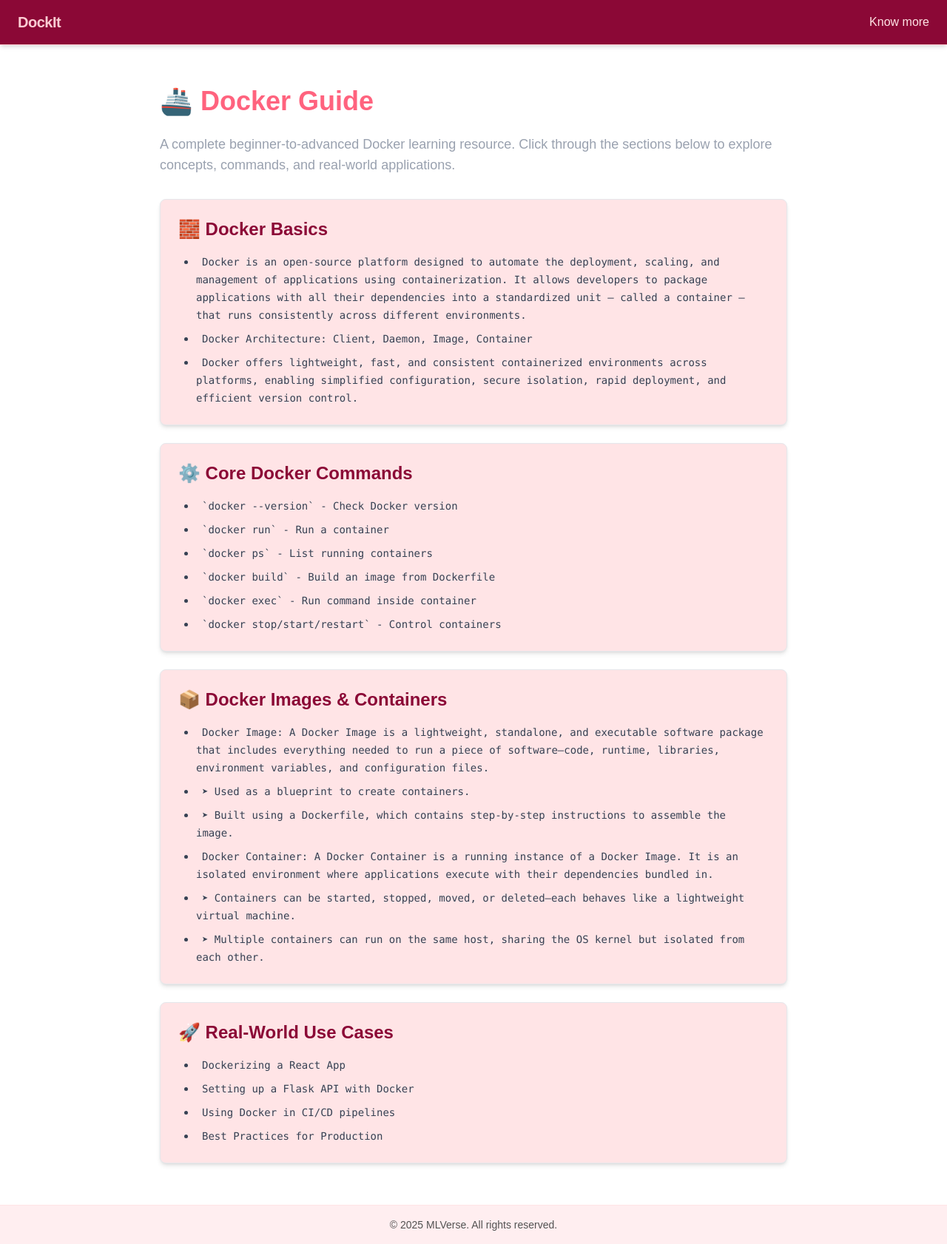
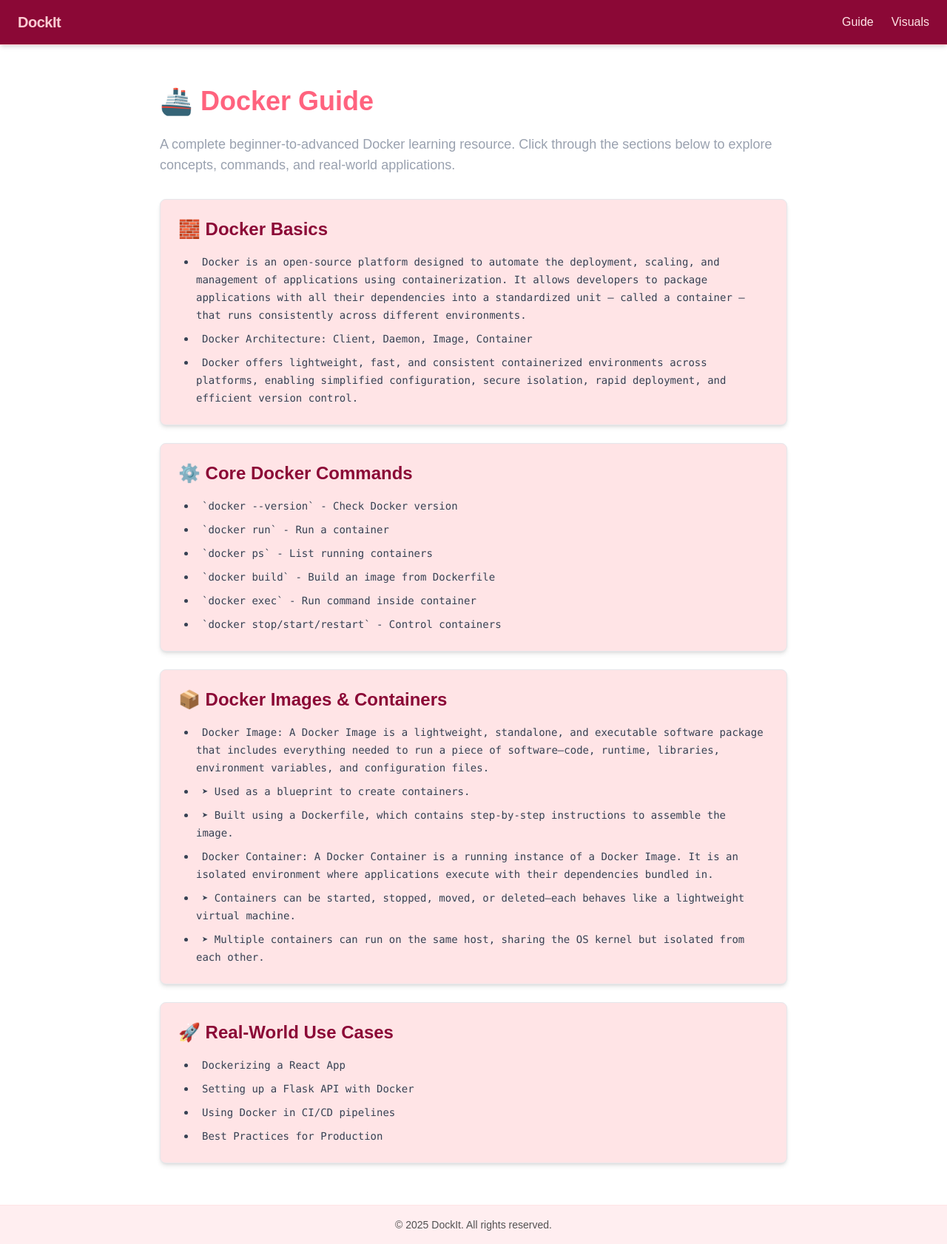
Before and after one commit to Ashwinib26/Learn-docker, a Next.js app in the folder learn-docker/: page /Guide in a window 1280 px wide. Shown: the whole page at 74% size. Built offline with nearby package versions, Linux system fonts and the light colour scheme.

Commit message:
Header and Footer Updated

```diff
--- a/learn-docker/src/app/layout.tsx
+++ b/learn-docker/src/app/layout.tsx
@@ -13,8 +13,8 @@
 });
 
 export const metadata = {
-  title: "MLVerse",
-  description: "Machine Learning Guide",
+  title: "DockIt",
+  description: "Docker Learning Guide",
 };
 
 export default function RootLayout({
@@ -28,7 +28,7 @@
         <Header />
         <main className="flex-grow px-6 py-4">{children}</main>
         <footer className="w-full py-4 px-6 bg-[#ffeef0] text-center text-sm text-neutral-600 border-t border-rose-100">
-          © {new Date().getFullYear()} MLVerse. All rights reserved.
+          © {new Date().getFullYear()} DockIt. All rights reserved.
         </footer>
       </body>
     </html>
--- a/learn-docker/src/components/Header.tsx
+++ b/learn-docker/src/components/Header.tsx
@@ -6,14 +6,17 @@
   return (
     <header className="w-full bg-rose-900 text-rose-100 shadow-md border-b border-rose-200">
       <div className="flex items-center justify-between px-6 py-4 max-w-screen-xl mx-auto">
-        <Link href="/Guide" className="text-xl font-semibold tracking-tight text-rose-200">
+        <Link href="/" className="text-xl font-semibold tracking-tight text-rose-200">
           DockIt
         </Link>
 
         {/* Navigation Links */}
         <nav className="flex gap-6 text-sm sm:text-base font-medium items-center">
-          <Link href="/" className="hover:underline hover:text-rose-700 transition">
-            Know more
+          <Link href="/Guide" className="hover:underline hover:text-rose-700 transition">
+            Guide
+          </Link>
+          <Link href="/Visualizations" className="hover:underline hover:text-rose-700 transition">
+            Visuals
           </Link>
         </nav>
       </div>
```
